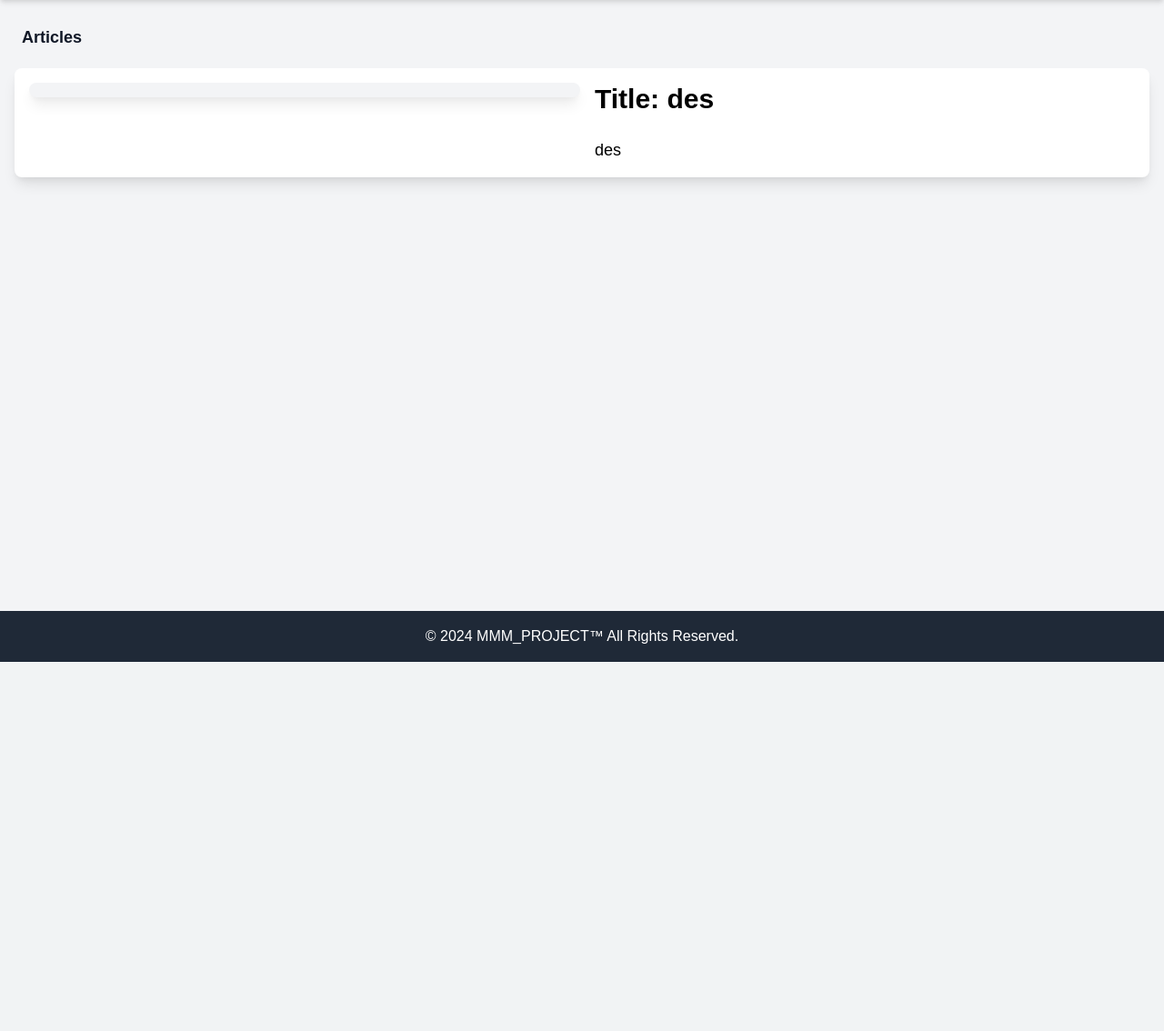
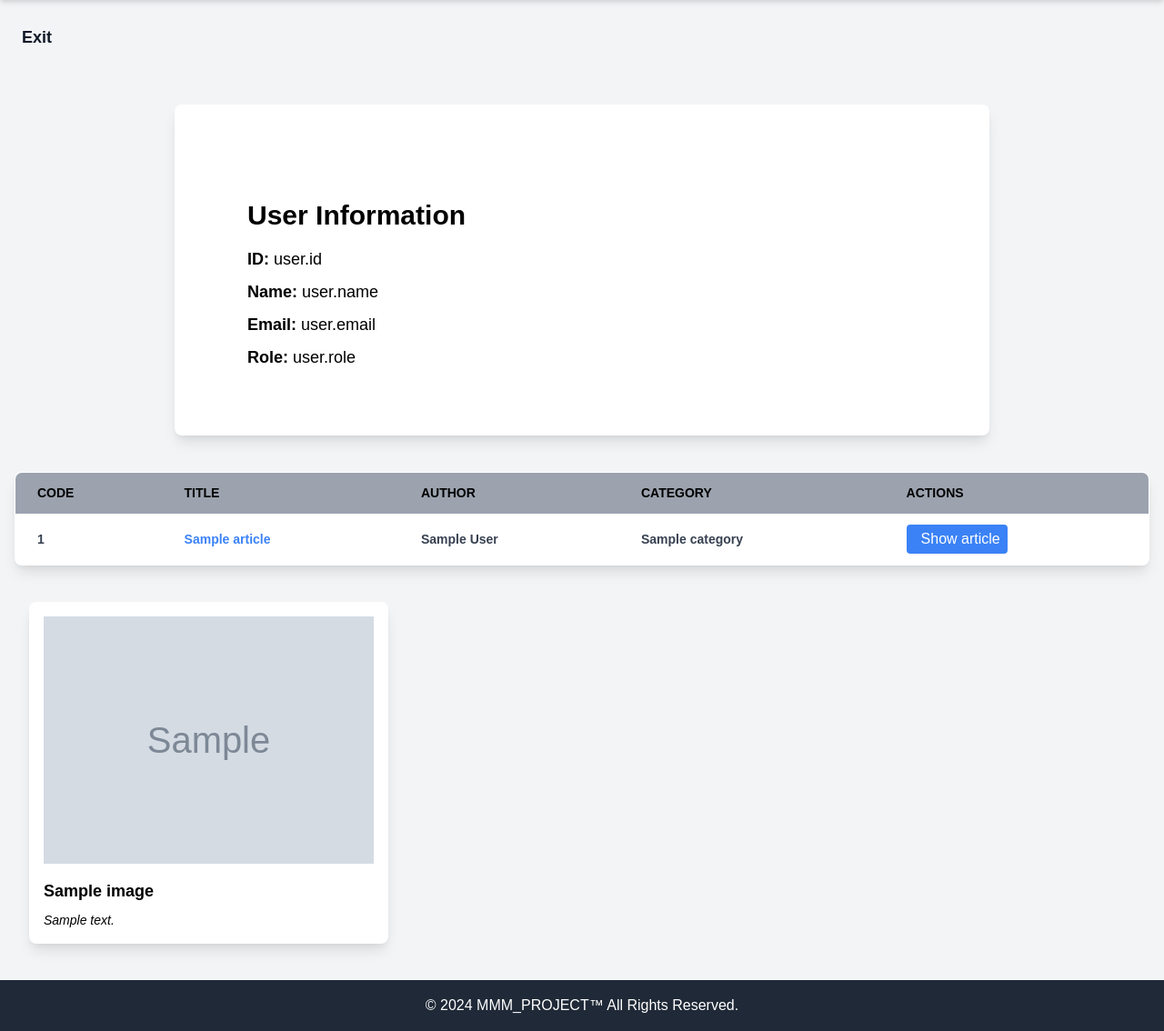
Before and after one commit to saeed-54996/MMM-Project, a Flask app: page /user/1/ in a window 1280 px wide. Shown: the part 72-1206 px from the top of the page at 91% size. Before the commit the page ends 800 px from the top, so only its background shows below. Run offline with Flask 3, Linux system fonts and the light colour scheme; tables that the repository leaves empty hold one stand-in row (values such as "Sample post"); grey boxes marked "Sample" are stand-in pictures; some libraries are stand-ins or nearby versions.

Commit message:
adding user page

```diff
--- a/my_flask_app/templates/user.html
+++ b/my_flask_app/templates/user.html
@@ -7,22 +7,70 @@
 
 {% block body %}
 
-<a href="{{ url_for('articles_page') }}" class="text-gray-900 hover:text-black-700 text-lg font-bold inline-flex items-center mb-5">
+<a href="{{ url_for('home') }}" class="text-gray-900 hover:text-black-700 text-lg font-bold inline-flex items-center mb-5">
     <iconify-icon icon="ic:round-arrow-back" width="1.8rem" class="mr-2"></iconify-icon>
-    Articles
+    Exit
 </a>
 
-
-<div class="flex flex-wrap lg:flex-nowrap bg-white shadow-lg rounded-lg p-4">
-    <div class="w-full lg:w-2/3 mb-4 lg:mb-0">
-        <div class="bg-gray-100 p-2 rounded-lg shadow-lg">
+<div class="flex justify-center mt-10">
+    <div class="flex flex-col lg:flex-row items-center bg-white shadow-lg rounded-lg p-8 w-full max-w-4xl">
+        <div class="flex-shrink-0 mb-4 lg:mb-0 lg:mr-4">
+            <iconify-icon icon="iconamoon:profile-fill" width="6rem"></iconify-icon>
+        </div>
+        <div class="flex-grow mt-10 items-center rounded-lg p-8 justify-evenly">
+            <h2 class="text-3xl font-bold mb-4">User Information</h2>
+            <p class="text-lg mb-2"><strong>ID:</strong>  user.id </p>
+            <p class="text-lg mb-2"><strong>Name:</strong> user.name </p>
+            <p class="text-lg mb-2"><strong>Email:</strong> user.email </p>
+            <p class="text-lg mb-2"><strong>Role:</strong> user.role</p>
         </div>
     </div>
-    <div class="w-full lg:w-2/3 lg:pl-4">
-        <h2 class="text-3xl font-bold mb-6">Title: des </h2>
-        <p class="text-lg ">des</p>
+</div>
+<table class="min-w-full bg-white shadow-lg mt-10 rounded-lg overflow-hidden border border-black">
+    <thead>
+        <tr class="bg-gray-400 text-black font-bold uppercase text-sm leading-normal">
+            <th class="py-3 px-6 text-left">Code</th>
+            <th class="py-3 px-6 text-left">Title</th>
+            <th class="py-3 px-6 text-left">Author</th>
+            <th class="py-3 px-6 text-left">Category</th>
+            <th class="py-3 px-6 text-left">Actions</th>
+        </tr>
+    </thead>
+    <tbody class="text-gray-700 text-sm font-semibold">
+        {% for article in articles %}
+        <tr class="border-b border-black hover:bg-gray-300">
+            <td class="py-3 px-6 text-left whitespace-nowrap">{{ article['id'] }}</td>
+            <td class="py-3 px-6 text-left"><a href="{{ url_for('singel_article_page', article_id=article['id']) }}" class="text-blue-500 hover:underline">{{ article['title'] }}</a></td>
+            <td class="py-3 px-6 text-left">{{ article.user.name }}</td>
+            <td class="py-3 px-6 text-left">{{ article.category.name }}</td>
+            <td class="py-3 px-6 text-left">
+                <button class="bg-blue-500 text-white py-1 px-2 rounded hover:bg-blue-900">
+                    <a href="{{ url_for('singel_article_page', article_id=article['id']) }}" class="flex justify-center items-center gap-2">
+                        <iconify-icon icon="ci:show" width="1.4rem"></iconify-icon>
+                        <p class="text-base">Show article</p>
+                    </a>
+                </button>
+            </td>
+        </tr>
+        {% endfor %}
+    </tbody>
+</table>
+
+    <div class="flex flex-wrap mt-10 mx-2" id="image-gallery">
+        <!-- Loop through images -->
+        {% for image in images %}
+            <a href="{{ url_for('picture', picture_id=image['id']) }}" class="w-full md:w-1/2 lg:w-1/3 px-2 mb-4 image-item" data-category="{{ image['category'] }}">
+                <div class="bg-white p-4 shadow-lg rounded-lg">
+                    <img src="{{ url_for('static', filename='img/' + image['path']) }}" alt="Image description" class="w-full h-auto mb-4">
+                    <div class="title text-lg font-bold mb-2">{{ image['title'] }}</div>
+                    <div class="description text-sm italic">{{ image['description'] }}</div>
+                </div>
+            </a>
+        {% endfor %}
+        <!-- End of images loop -->
     </div>
-</div>
+
+
 
 
 {% endblock %}
```
